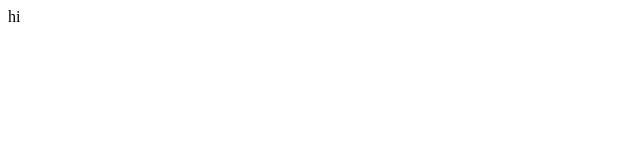
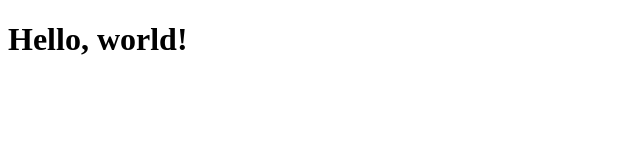
Before and after one commit to DedRobin/git_train_test, a plain HTML site: page index.html in a window 1280 px wide. Shown: the whole page, without its empty margins (0-640 px from the left). Drawn offline with Linux system fonts and the light colour scheme.

Commit message:
revert from HEAD^

```diff
--- a/index.html
+++ b/index.html
@@ -6,7 +6,7 @@
     <title>Document</title>
 </head>
 <body>
-    hi
+    <h1>Hello, world!</h1>
 </body>
 <script src="index.js">
 </script>
```
